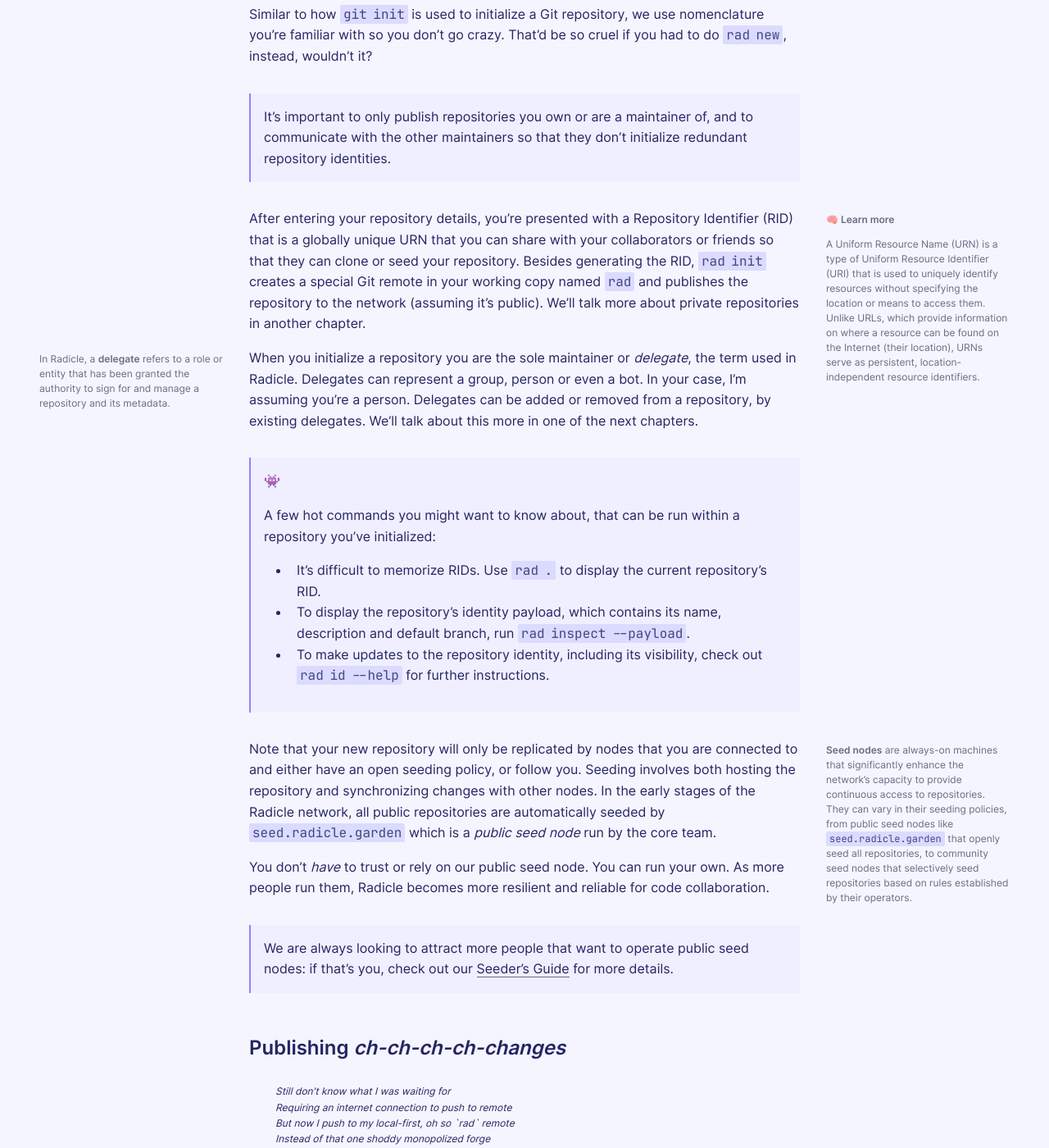
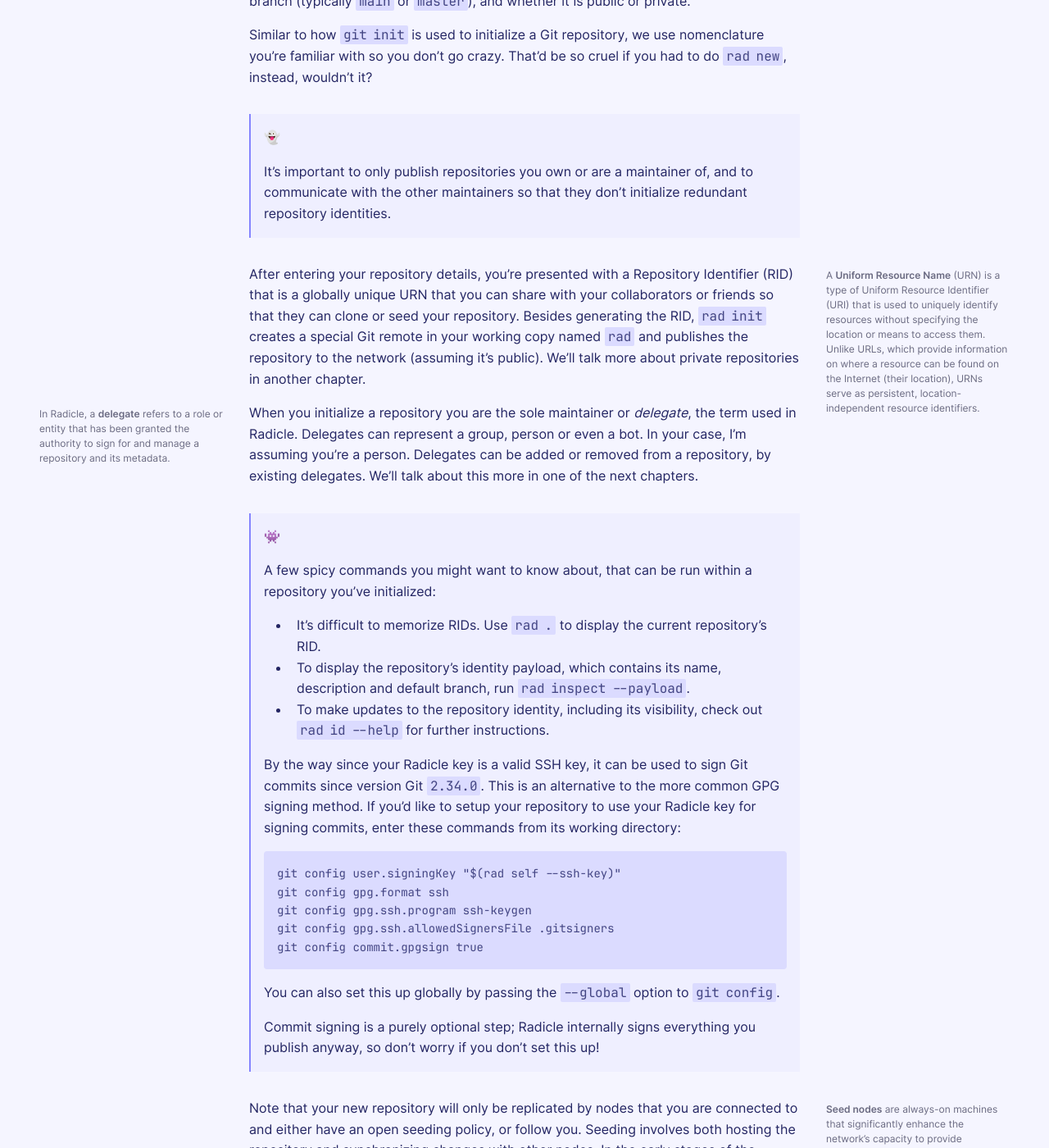
Before and after one commit to radicle-dev/radicle.xyz, a Jekyll site: the page built from _guides/user.md, in a window 1280 px wide and 1400 px high, scrolled down 7267 px. Shown: the whole window at 82% size. Built offline with Jekyll 4.4.1, drawn with Linux system fonts in a browser that asks for light colours; some of the changed text lies outside the part shown.

Commit message:
Fixes and improvements to user guide

```diff
--- a/_guides/user.md
+++ b/_guides/user.md
@@ -47,16 +47,18 @@
 
 > 👾
 >
-> Greetings! If you ever get stuck and want additional guidance, join us in our
+> Greetings, I'm your guide! Whenever you see 👾, it's because I've got
+> some spicy tips on how to use Radicle. You'll also see 🥷 for privacy
+> tips, 👻 for things you should be wary of, and 🧠 for opportunities to learn
+> more.
+>
+> If you ever get stuck and want additional guidance, join us in our
 > [chatroom][zulip] on Zulip and ask your questions in the `#support` channel.
 >
 > Also, this guide teaches you how to use Radicle in a narrative fashion. If
 > you're looking for more straightforward usage docs, check out the Radicle
 > manual or the [Protocol Guide][proto] for more information on Radicle's
 > fundamental building blocks and motivations.
->
-> Oh! And allow me to introduce myself. My name is `paxel` and every once in a
-> while you may see me in this guide, interjecting with hot tips like this.
 
 <aside> The Radicle manual can be accessed by entering <code>man
 rad</code> from your command line, after installing Radicle. </aside>
@@ -96,7 +98,7 @@
 
 > 👾
 >
-> You can check your git and ssh installations by running `git
+> You can check your Git and SSH installations by running `git
 > --version` or `ssh -V` in your terminal.
 >
 > If you haven't used Git before, you're going to be in a world of pain and
@@ -140,7 +142,7 @@
     $ rad --version
     rad 1.0.0
 
-### Come Into Being From the Elliptic Aether
+### Come into being from the *elliptic aether*
 
 When using Radicle for the first time, you have to create a new Radicle
 identity, which is simply a cryptographic key pair, using the `rad-auth`
@@ -149,10 +151,8 @@
 and other artifacts you publish on the network.
 
 <aside class="span-5">
-  <p><strong>🧠 Learn more</strong></p>
-
-  <p> A cryptographic key pair is a set of two keys used in cryptography,
-  typically for securing digital communication and data.</p>
+  <p> A <strong>cryptographic key pair</strong> is a set of two keys used in
+  cryptography, typically for securing digital communication and data.</p>
 
   <p> The pair consists of a public key and a private (or secret) key. The
   public key can be shared with others and is used to encrypt data or verify
@@ -205,8 +205,6 @@
 [ssi]: https://en.wikipedia.org/wiki/Self-sovereign_identity
 
 <aside class="span-4 kicker">
-  <p><strong>🧠 Learn more</strong></p>
-
   <p> <code>ssh-agent</code> is a helper program that manages your SSH keys
   and passphrases, encrypting the keys with your passphrase for secure
   storage.</p>
@@ -260,7 +258,7 @@
 >
 > If you're ever feeling lost, `rad self --help` will lay out all your options.
 
-### Operate Nodes, Smoothly
+### Operate nodes, smoothly
 
 Now that your node has an identity (or 'public key'), you have what it takes to
 connect to the Radicle Network. That's right -- we don't need your email
@@ -305,7 +303,7 @@
 > If you're curious about how Radicle works under the hood, read our
 > [Protocol Guide][proto].
 
-### Git Going With Repositories
+### Git going with repositories
 
 Now, time to return to your terminal. The next thing we'll do is publish a
 repository to the Radicle network. Once we've done this, anyone with a node
@@ -364,6 +362,8 @@
 nomenclature you're familiar with so you don't go crazy. That'd be so cruel if
 you had to do `rad new`, instead, wouldn't it?
 
+> 👻
+>
 > It's important to only publish repositories you own or are a maintainer of,
 > and to communicate with the other maintainers so that they don't initialize
 > redundant repository identities.
@@ -376,13 +376,12 @@
 it's public). We'll talk more about private repositories in another chapter.
 
 <aside class="span-2">
-  <p><strong>🧠 Learn more</strong></p>
-
-  <p>A Uniform Resource Name (URN) is a type of Uniform Resource Identifier (URI)
-  that is used to uniquely identify resources without specifying the location
-  or means to access them. Unlike URLs, which provide information on where a
-  resource can be found on the Internet (their location), URNs serve as
-  persistent, location-independent resource identifiers.</p>
+  <p>A <strong>Uniform Resource Name</strong> (URN) is a type of Uniform
+  Resource Identifier (URI) that is used to uniquely identify resources without
+  specifying the location or means to access them. Unlike URLs, which provide
+  information on where a resource can be found on the Internet (their
+  location), URNs serve as persistent, location-independent resource
+  identifiers.</p>
 </aside>
 
 <aside class="kicker">
@@ -398,7 +397,7 @@
 
 > 👾
 >
-> A few hot commands you might want to know about, that can be run within a
+> A few spicy commands you might want to know about, that can be run within a
 > repository you've initialized:
 >
 > * It's difficult to memorize RIDs. Use `rad .` to display the current
@@ -407,6 +406,24 @@
 >   description and default branch, run `rad inspect --payload`.
 > * To make updates to the repository identity, including its visibility, check
 >   out `rad id --help` for further instructions.
+>
+> By the way since your Radicle key is a valid SSH key, it can be used to sign
+> Git commits since version Git `2.34.0`. This is an alternative to the more
+> common GPG signing method. If you'd like to setup your repository to use your
+> Radicle key for signing commits, enter these commands from its working
+> directory:
+>
+>     git config user.signingKey "$(rad self --ssh-key)"
+>     git config gpg.format ssh
+>     git config gpg.ssh.program ssh-keygen
+>     git config gpg.ssh.allowedSignersFile .gitsigners
+>     git config commit.gpgsign true
+>
+> You can also set this up globally by passing the `--global` option to `git
+> config`.
+>
+> Commit signing is a purely optional step; Radicle internally signs everything
+> you publish anyway, so don't worry if you don't set this up!
 
 Note that your new repository will only be replicated by nodes that you are
 connected to and either have an open seeding policy, or follow you. Seeding
@@ -447,7 +464,7 @@
 Git with specialized network protocols like Radicle. Git calls the custom
 `git-remote-rad` program when it encounters `rad://` remotes.
 
-> **🧠 Learn more**
+> 🧠
 >
 > Git remote helpers are custom programs that allow Git to interact with
 > repositories hosted on various types of servers or protocols that are not
@@ -500,7 +517,7 @@
  location.
 </aside>
 
-> **🧠 Learn more**
+> 🧠
 >
 > Radicle's storage layout accommodates multiple source trees *(forks)* per
 > repository. Each repository is stored as a bare Git repository, residing under
@@ -557,7 +574,7 @@
 clone your repository, they would be getting the state that you just pushed,
 given your nodes are able to communicate with each other.
 
-> **🧠 Learn more**
+> 🧠
 >
 > The canonical repository state is established *dynamically* based on the
 > delegate thresholds defined for the repository. For example, if a `threshold`
@@ -576,7 +593,7 @@
 conduct a *fetch* operation via the Git protocol to pull the pertinent Git
 objects into their local storage.
 
-### The Basics of Seeding and Cloning
+### The basics of *seeding* and *cloning*
 
 Nodes have a *seeding policy* which specifies the list of repositories they are
 interested in replicating on the network.
@@ -631,9 +648,10 @@
 some real love and care by sharing it with others on the network.
 
 <aside>
-  Seeding a repository is a great way of supporting and giving back to a
-  project you care about or use. By offering a little bandwidth to the network,
-  you ensure the continued availability of the repository to others. ❤️
+  <strong>Seeding</strong> a repository is a great way of supporting and giving
+  back to a project you care about or use. By offering a little bandwidth to
+  the network, you ensure the continued availability of the repository to
+  others. ❤️
 </aside>
 
 This works similarly to cloning, where the RID is provided, the main difference
--- a/assets/css/main.css
+++ b/assets/css/main.css
@@ -15,6 +15,7 @@
   --color-fill-ghost: #EBEBFF;
   --color-border-hint: #DBDBFF;
   --color-border-focus: #8585FF;
+  --color-selection: var(--color-fg-contrast);
 }
 
 :root[data-theme="dark"] {
@@ -31,9 +32,11 @@
   --color-fill-ghost: #24252D;
   --color-border-hint: #24252D;
   --color-border-focus: #8585FF;
+  --color-selection: var(--color-bg-default);
 }
 
 ::selection {
+  color: var(--color-selection);
   background-color: var(--color-yellow);
 }
 
@@ -171,7 +174,6 @@
 }
 
 pre code {
-  background: none;
   padding: 0;
 }
 
@@ -223,11 +225,11 @@
 }
 
 table tr {
-    border-bottom: 1px solid var(--color-fill-separator);
+  border-bottom: 1px solid var(--color-fill-separator);
 }
 
 table tr:last-child {
-    border-bottom: none;
+  border-bottom: none;
 }
 
 table code {
@@ -251,6 +253,10 @@
   padding: 1rem;
   margin: 1rem 0;
   border-left: 2px solid var(--color-border-focus);
+}
+
+blockquote pre {
+  background-color: var(--color-fill-separator);
 }
 
 .title {
```
Also changed, not shown: other parts of _guides/user.md (+2 -2 lines).
